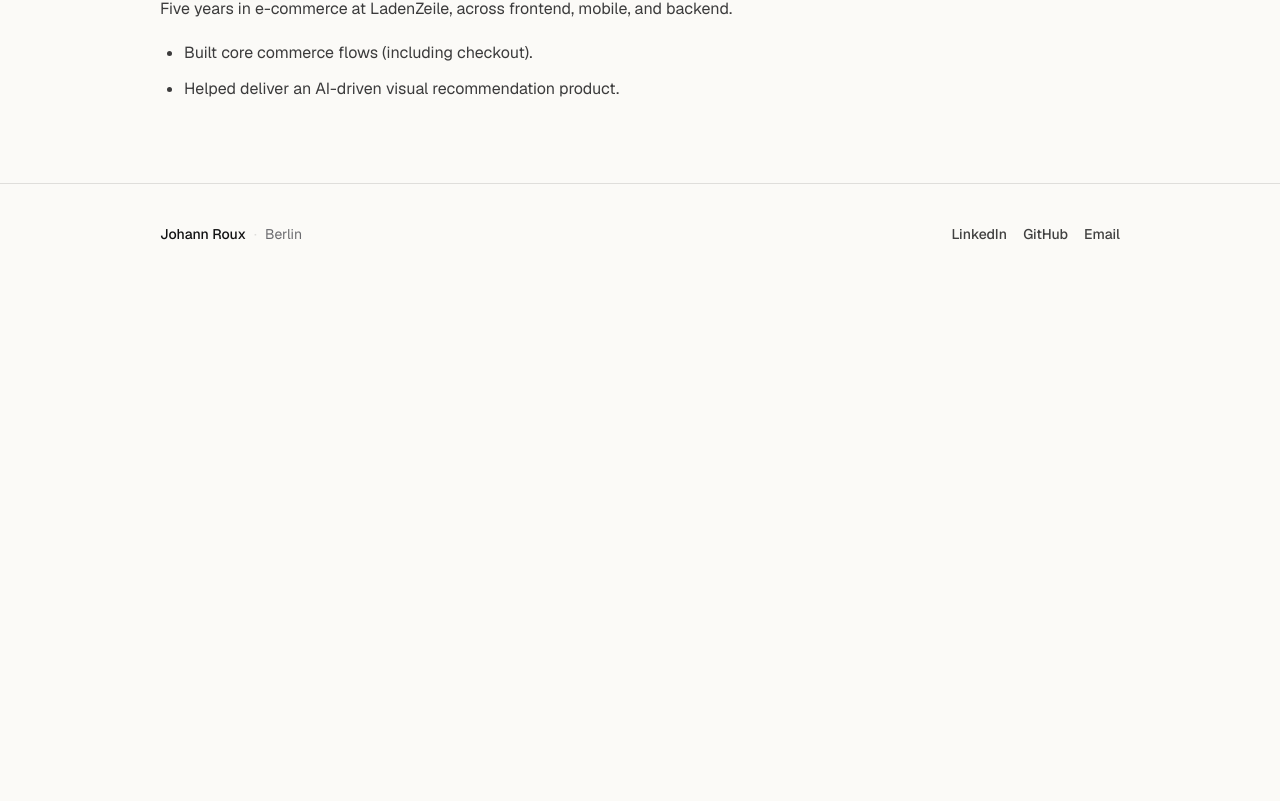
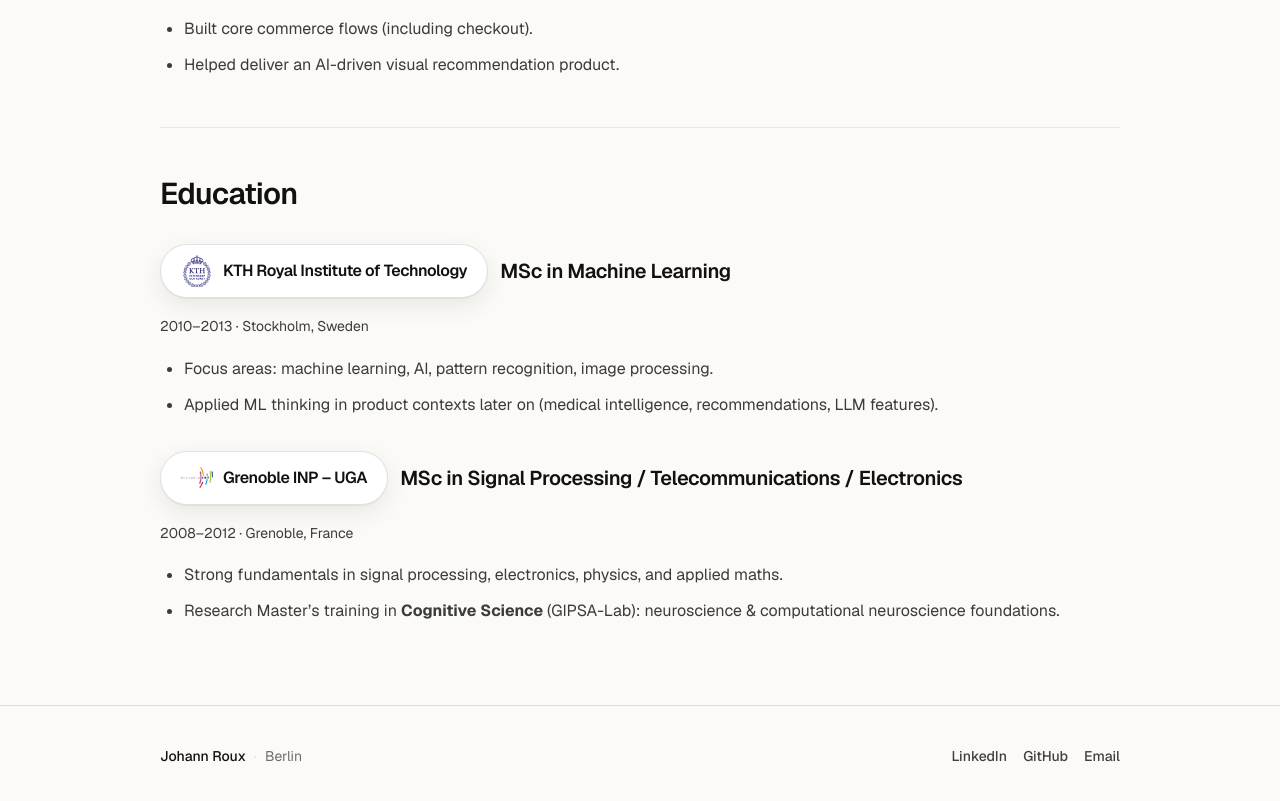
Before and after one commit to johannroux/johannroux.com, a Next.js app: page /experience in a window 1280 px wide. Shown: the part 1389-2190 px from the top of the page. Before the commit the page ends 1673 px from the top, so only its background shows below. Built offline with nearby package versions, Linux system fonts and the light colour scheme.

Commit message:
feat: Add education section

```diff
--- a/components/ui/CompanyChip.tsx
+++ b/components/ui/CompanyChip.tsx
@@ -1,6 +1,6 @@
 import Image from "next/image";
 import Link from "next/link";
-import { cn } from "@/lib/cn";
+import {cn} from "@/lib/cn";
 
 type CompanyChipProps = {
   name: string;
@@ -15,13 +15,14 @@ export function CompanyChip(
   const classNames = cn(
     "inline-flex align-middle items-center gap-2.5 rounded-full border border-border bg-surface px-5 py-2.5",
     "text-base font-semibold tracking-tight shadow-soft",
-    href
-      ? cn(
-          "cursor-pointer !no-underline",
-          "transition-colors motion-safe:transition-transform motion-safe:duration-200 motion-safe:ease-out",
-          "motion-safe:hover:-translate-y-0.5 motion-safe:hover:scale-[1.01]",
-          "hover:border-border/80 hover:bg-surface/80",
-          "motion-safe:active:translate-y-0 motion-safe:active:scale-100",
+      "select-none",
+      "transition-colors motion-safe:transition-transform motion-safe:duration-200 motion-safe:ease-out",
+      "motion-safe:hover:-translate-y-0.5 motion-safe:hover:scale-[1.01]",
+      "hover:border-border/80 hover:bg-surface/80",
+      "motion-safe:active:translate-y-0 motion-safe:active:scale-100",
+      href
+          ? cn(
+              "cursor-pointer !no-underline",
           "focus-visible:outline-none focus-visible:ring-2 focus-visible:ring-[color:var(--color-accent)] focus-visible:ring-offset-2 focus-visible:ring-offset-background",
         )
       : null,
--- /dev/null
+++ b/components/ui/InstitutionChip.tsx
@@ -0,0 +1,54 @@
+import Link from "next/link";
+import {cn} from "@/lib/cn";
+
+type InstitutionChipProps = {
+    name: string;
+    href?: string;
+    className?: string;
+    children: React.ReactNode;
+};
+
+export function InstitutionChip(
+    {name, href, className, children}: Readonly<InstitutionChipProps>,
+) {
+    const classNames = cn(
+        "inline-flex align-middle items-center gap-2.5 rounded-full border border-border bg-surface px-5 py-2.5",
+        "text-base font-semibold tracking-tight shadow-soft",
+        href
+            ? cn(
+                "cursor-pointer !no-underline",
+                "transition-colors motion-safe:transition-transform motion-safe:duration-200 motion-safe:ease-out",
+                "motion-safe:hover:-translate-y-0.5 motion-safe:hover:scale-[1.01]",
+                "hover:border-border/80 hover:bg-surface/80",
+                "motion-safe:active:translate-y-0 motion-safe:active:scale-100",
+                "focus-visible:outline-none focus-visible:ring-2 focus-visible:ring-[color:var(--color-accent)] focus-visible:ring-offset-2 focus-visible:ring-offset-background",
+            )
+            : null,
+        className,
+    );
+
+    const logo = (
+        <span
+            aria-hidden="true"
+            className="grid h-8 w-8 place-items-center text-foreground/90"
+        >
+      {children}
+    </span>
+    );
+
+    if (href) {
+        return (
+            <Link href={href} className={classNames} target="_blank" rel="noreferrer">
+                {logo}
+                {name}
+            </Link>
+        );
+    }
+
+    return (
+        <span className={classNames}>
+      {logo}
+            {name}
+    </span>
+    );
+}
--- a/content/pages/experience.mdx
+++ b/content/pages/experience.mdx
@@ -3,7 +3,7 @@ title: Scope, outcomes, and how I work.
 description: A focused view of roles, impact, and the kind of problems I enjoy solving.
 ---
 
-## <CompanyChip name="Ada Health" logoSrc="/icons/companies/ada.png" href="https://ada.com/" className="mr-3" /> Engineering Manager / Backend Engineer
+### <CompanyChip name="Ada Health" logoSrc="/icons/companies/ada.png" href="https://ada.com/" className="mr-3" /> Engineering Manager / Backend Engineer
 
 Ada builds an AI-powered symptom assessment optimized by clinicians.
 
@@ -11,14 +11,14 @@ Ada builds an AI-powered symptom assessment optimized by clinicians.
 - Designed, maintained, tested, and released backend systems for medical intelligence in a **highly regulated environment** (MDD/MDR).
 - Worked closely with clinicians and AI engineers to ship improvements safely and measurably.
 
-## <CompanyChip name="BCG X" logoSrc="/icons/companies/bcg-dv.png" href="https://www.bcg.com/x/" className="mr-3" /> Software Engineer
+### <CompanyChip name="BCG X" logoSrc="/icons/companies/bcg-dv.png" href="https://www.bcg.com/x/" className="mr-3" /> Software Engineer
 
 Venture building across multiple products and stacks.
 
 - Shipped production systems quickly while keeping a clean architecture.
 - Worked across backend and frontend, depending on project needs.
 
-## <CompanyChip name="OpenSC" logoSrc="/icons/companies/opensc.png" href="https://opensc.org/" className="mr-3" /> Backend Engineer
+### <CompanyChip name="OpenSC" logoSrc="/icons/companies/opensc.png" href="https://opensc.org/" className="mr-3" /> Backend Engineer
 
 OpenSC builds traceability products for supply chains.
 
@@ -26,9 +26,55 @@ OpenSC builds traceability products for supply chains.
 - Worked with product and domain experts to turn messy real-world data into usable systems.
 - Kept quality high with pragmatic testing, observability, and clear ownership.
 
-## <CompanyChip name="LadenZeile" logoSrc="/icons/companies/ladenzeile.png" href="https://www.linkedin.com/company/ladenzeile-gmbh/about/" className="mr-3" /> Full-stack engineer
+### <CompanyChip name="LadenZeile" logoSrc="/icons/companies/ladenzeile.png" href="https://www.linkedin.com/company/ladenzeile-gmbh/about/" className="mr-3" /> Full-stack engineer
 
 Five years in e-commerce at LadenZeile, across frontend, mobile, and backend.
 
 - Built core commerce flows (including checkout).
 - Helped deliver an AI-driven visual recommendation product.
+
+<hr className="my-12 border-border/60" />
+
+## Education
+
+<h3 className="mt-8 text-balance text-xl font-semibold tracking-tight flex flex-wrap items-center gap-3">
+  <InstitutionChip name="KTH Royal Institute of Technology" href="https://www.kth.se/en">
+    <img
+      src="/education/kth.png"
+      alt=""
+      aria-hidden="true"
+      className="h-8 w-8 object-contain"
+      loading="lazy"
+      decoding="async"
+    />
+  </InstitutionChip>
+  <span className="leading-none">MSc in Machine Learning</span>
+</h3>
+
+<div className="mt-1 text-sm text-muted">
+  2010–2013 · Stockholm, Sweden
+</div>
+
+- Focus areas: machine learning, AI, pattern recognition, image processing.
+- Applied ML thinking in product contexts later on (medical intelligence, recommendations, LLM features).
+
+<h3 className="mt-8 text-balance text-xl font-semibold tracking-tight flex flex-wrap items-center gap-3">
+  <InstitutionChip name="Grenoble INP – UGA" href="https://www.grenoble-inp.fr/en">
+    <img
+      src="/education/grenoble-inp.png"
+      alt=""
+      aria-hidden="true"
+      className="h-8 w-8 object-contain"
+      loading="lazy"
+      decoding="async"
+    />
+  </InstitutionChip>
+  <span className="leading-none">MSc in Signal Processing / Telecommunications / Electronics</span>
+</h3>
+
+<div className="mt-1 text-sm text-muted">
+  2008–2012 · Grenoble, France
+</div>
+
+- Strong fundamentals in signal processing, electronics, physics, and applied maths.
+- Research Master’s training in **Cognitive Science** (GIPSA-Lab): neuroscience & computational neuroscience foundations.
```
Also changed, not shown: lib/mdx.tsx (+5 -3 lines), public/education/grenoble-inp.png (added), public/education/kth.png (added).
